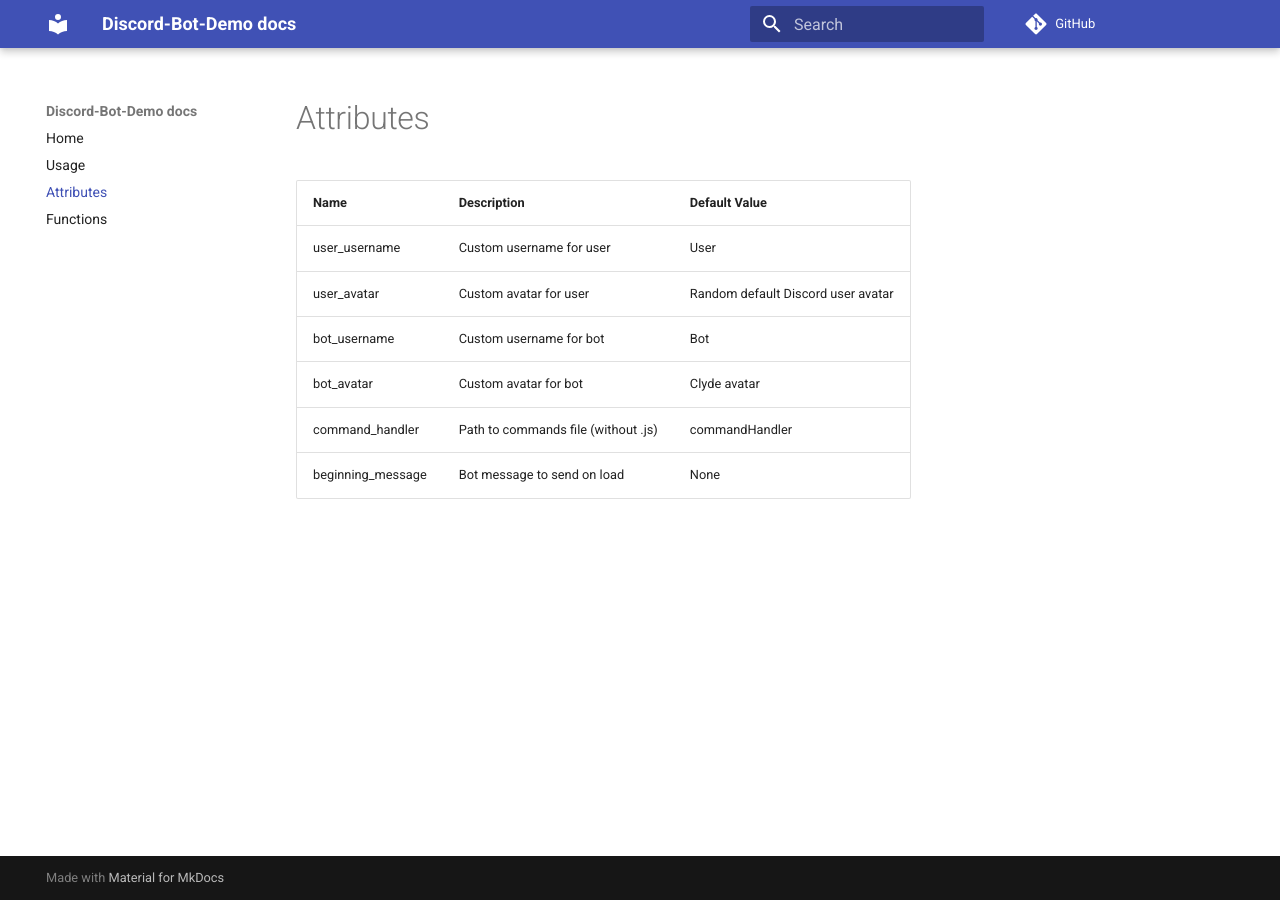
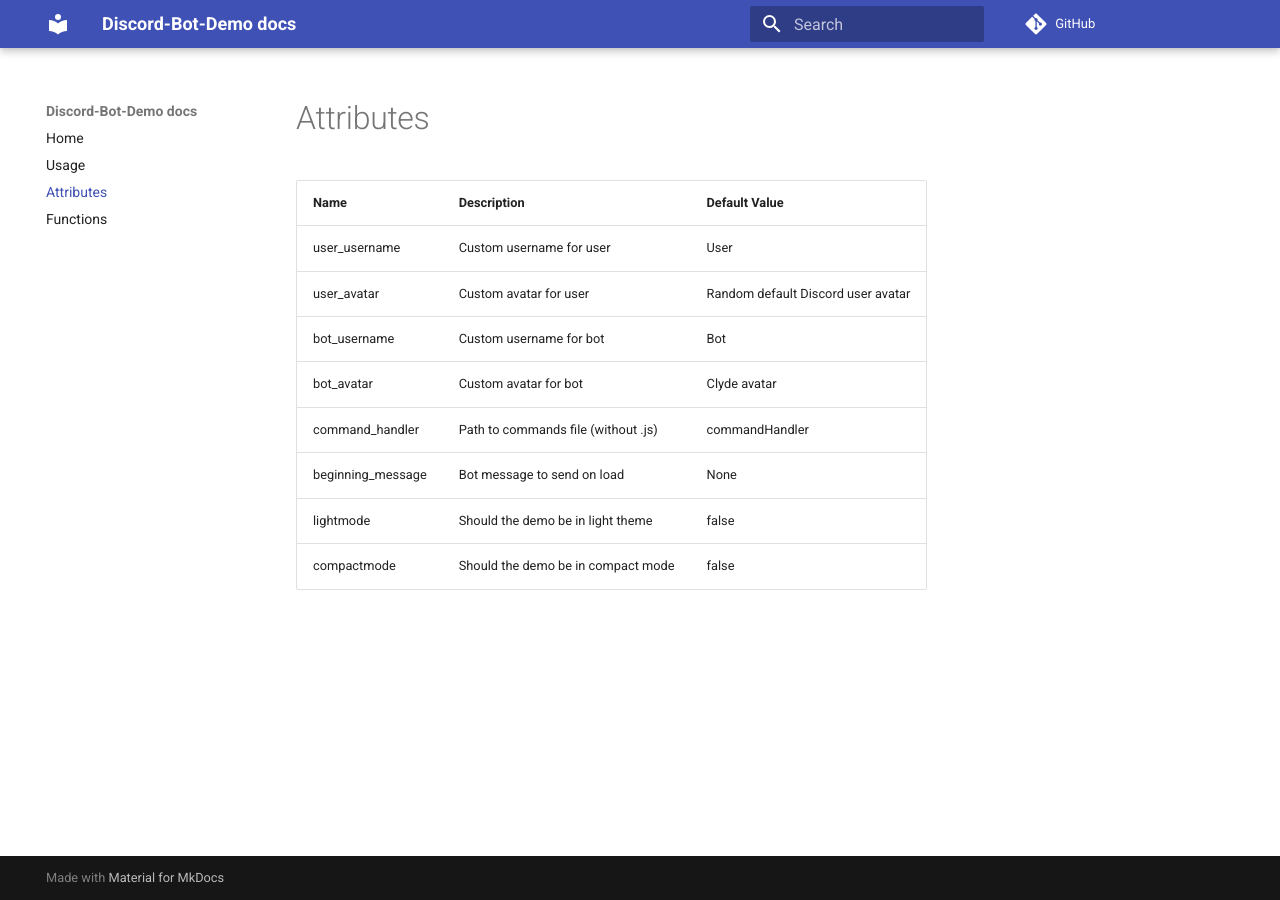
Before and after one commit to Discord-Bot-Demo/docs, an MkDocs documentation site: the page built from docs/attributes.md, in a window 1280 px wide. Built offline with MkDocs 1.6.1 and Material for MkDocs 9.7.7, drawn with Linux system fonts in a browser that asks for light colours; nearby versions of some CDN libraries; comment, search, counter and statistics services are not loaded.

Commit message:
Add lightmode and compactmode to attributes

```diff
--- a/docs/attributes.md
+++ b/docs/attributes.md
@@ -6,3 +6,5 @@
 | bot_avatar        | Custom avatar for bot                               | Clyde avatar                         |
 | command_handler   | Path to commands file (without .js)                 | commandHandler                       |
 | beginning_message | Bot message to send on load                         | None                                 |
+| lightmode         | Should the demo be in light theme                   | false                                |
+| compactmode       | Should the demo be in compact mode                  | false                                |
```
